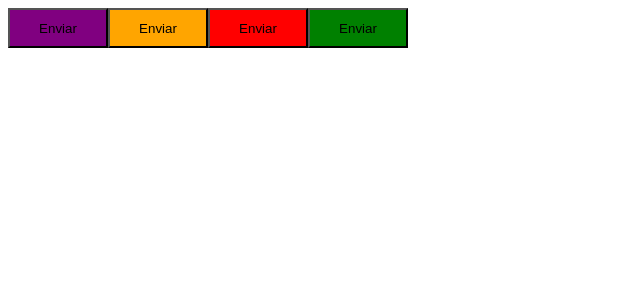
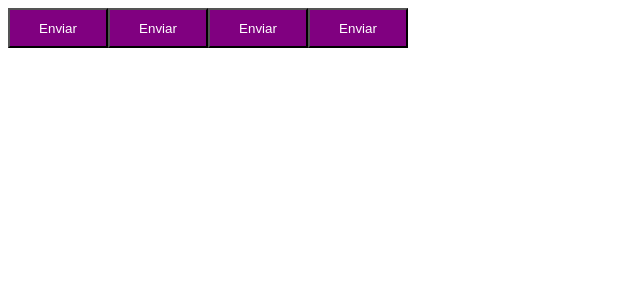
Before and after one commit to casbern/timer, a React (Vite) app: page / in a window 1280 px wide. Shown: the top 300 px of the page, without its empty margins (0-640 px from the left). Built offline with nearby package versions, Linux system fonts and the light colour scheme.

Commit message:
working with themes on styled-components.

```diff
--- a/src/App.tsx
+++ b/src/App.tsx
@@ -1,12 +1,14 @@
+import { ThemeProvider } from "styled-components"
 import { Button } from "./components/Button"
+import { defaultTheme } from "./components/styles/themes/default"
 
 export function App() {
 	return (
-		<div>
+		<ThemeProvider theme={defaultTheme}>
 			<Button variant="primary" />
 			<Button variant="secondary" />
 			<Button variant="danger" />
 			<Button variant="success" />
-		</div>
+		</ThemeProvider>
 	)
 }
--- a/src/components/Button.styles.ts
+++ b/src/components/Button.styles.ts
@@ -17,9 +17,12 @@
 	width: 100px;
 	height: 40px;
 
-	${(props) => {
+	background-color: ${(props) => props.theme.primary};
+	color: ${(props) => props.theme.white};
+
+	/* ${(props) => {
 		return css`
 			background-color: ${buttonVariants[props.variant]};
 		`
-	}}
+	}} */
 `
--- /dev/null
+++ b/src/components/styles/themes/default.ts
@@ -0,0 +1,5 @@
+export const defaultTheme = {
+	primary: "purple",
+	secondary: "orange",
+	white: "white",
+}
```
